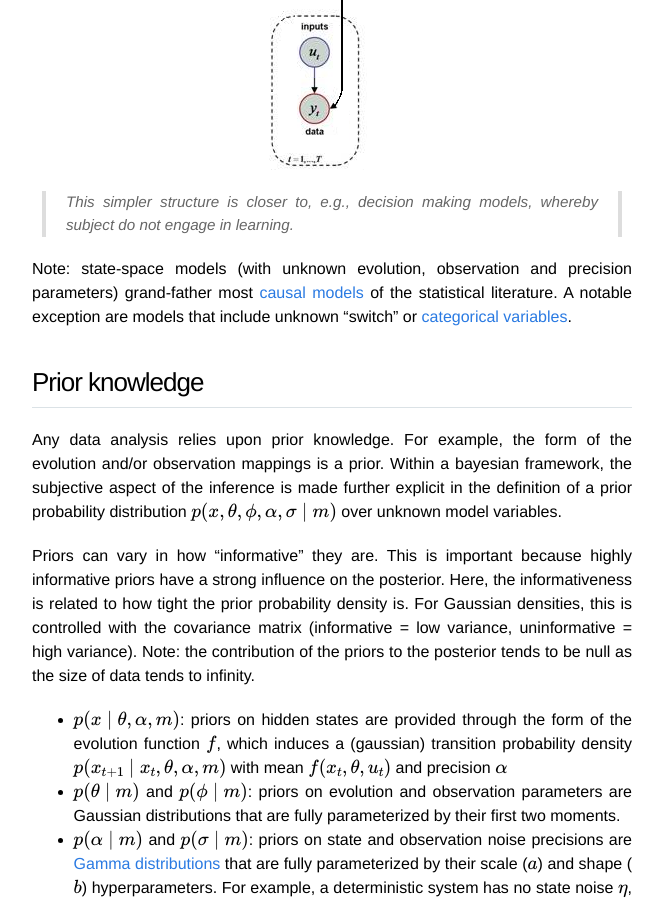
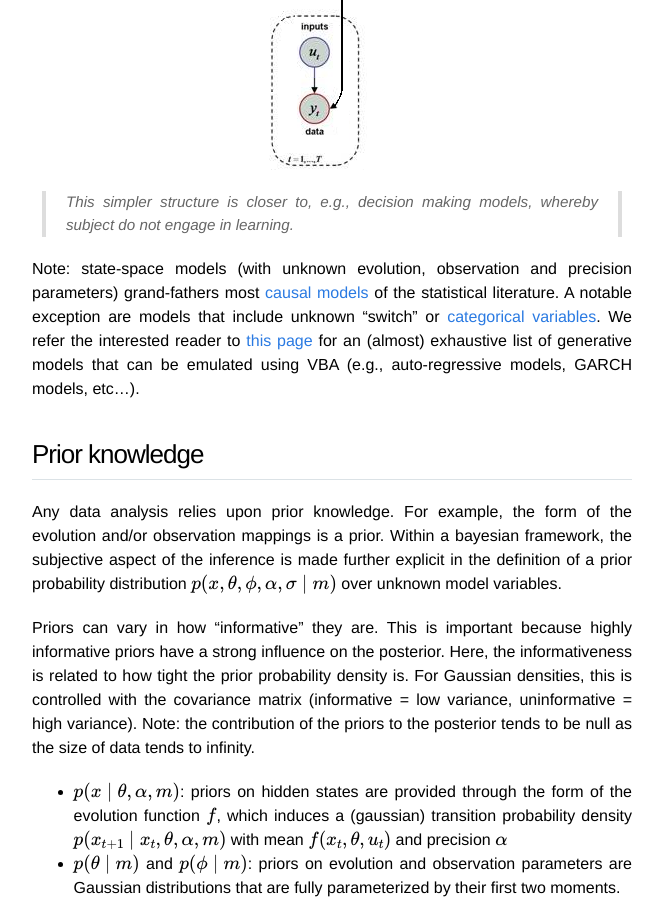
Before and after one commit to MBB-team/VBA-toolbox, a Jekyll site: the page built from _wiki/Structure-of-VBA's-generative-model.md, in a window 1280 px wide and 900 px high, scrolled down 3643 px. Shown: the whole window, without its empty margins (308-971 px from the left). Built offline with Jekyll 4.4.1, drawn with Linux system fonts in a browser that asks for light colours; nearby versions of some CDN libraries; formulas are drawn with MathJax 3.

Commit message:
Update Structure-of-VBA's-generative-model.md

```diff
--- a/_wiki/Structure-of-VBA's-generative-model.md
+++ b/_wiki/Structure-of-VBA's-generative-model.md
@@ -75,7 +75,7 @@
 
 > This simpler structure is closer to, e.g., decision making models, whereby subject do not engage in learning.
 
-Note: state-space models (with unknown evolution, observation and precision parameters) grand-father most [causal models](https://en.wikipedia.org/wiki/Causal_model) of the statistical literature. A notable exception are models that include unknown "switch" or [categorical variables](https://en.wikipedia.org/wiki/Categorical_variable).
+Note: state-space models (with unknown evolution, observation and precision parameters) grand-fathers most [causal models](https://en.wikipedia.org/wiki/Causal_model) of the statistical literature. A notable exception are models that include unknown "switch" or [categorical variables](https://en.wikipedia.org/wiki/Categorical_variable). We refer the interested reader to [this page]({{ site.baseurl }}/_wiki/generativeModels.md) for an (almost) exhaustive list of generative models that can be emulated using VBA (e.g., auto-regressive models, GARCH models, etc...).
 
 
 ## Prior knowledge
```
